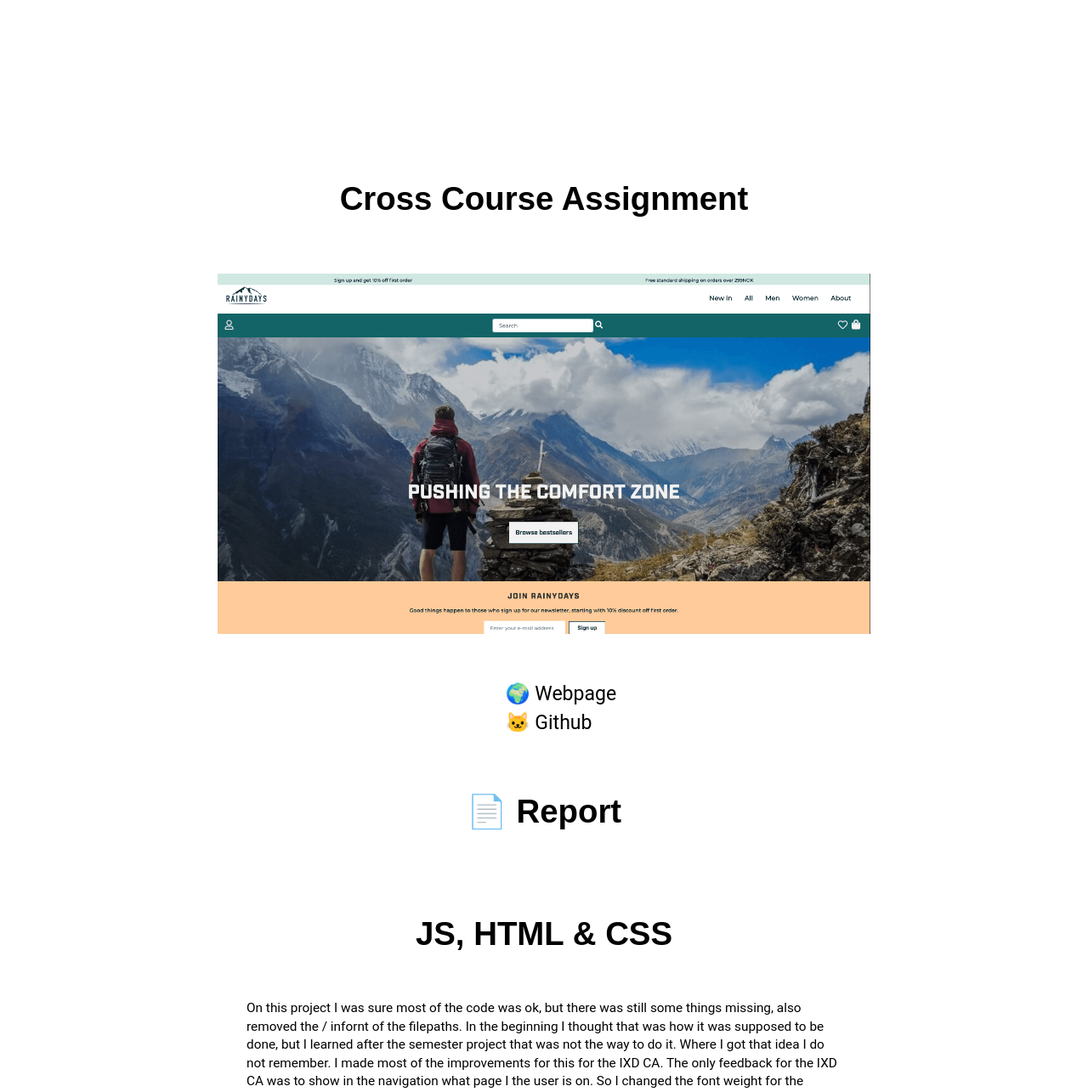
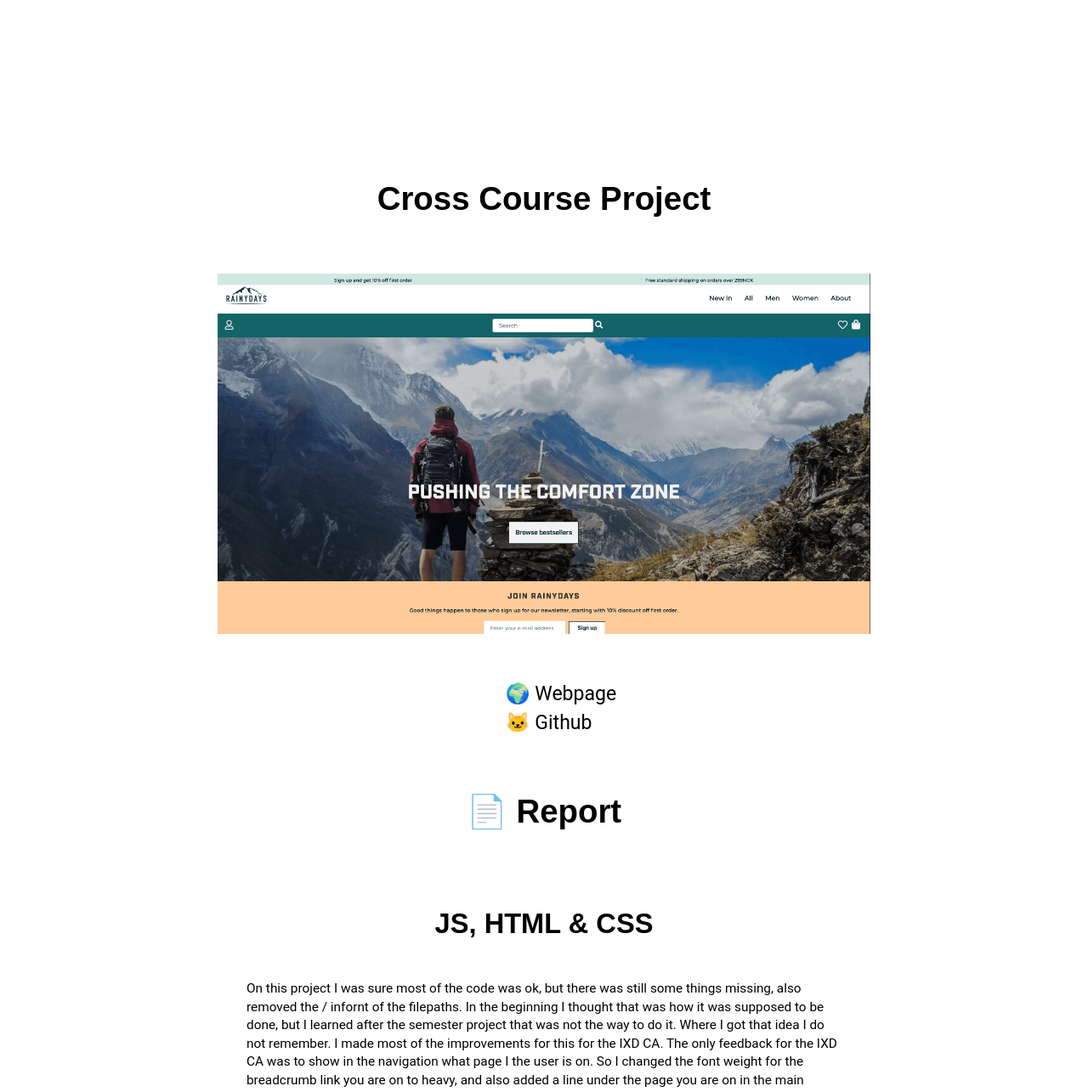
Before and after one commit to ineaw/portfolio-1, a plain HTML site: page index.html in a window 1280 px wide. Shown: the part 698-1983 px from the top of the page at 85% size. Drawn offline with Linux system fonts and the light colour scheme; a web font is replaced by a local one.

Commit message:
last fixes

```diff
--- a/css/styles.css
+++ b/css/styles.css
@@ -43,12 +43,12 @@ h2 {
 }
 
 h3 {
-  font-size: 2rem;
+  font-size: 1.7rem;
   text-align: left;
 }
 
 h4 {
-  font-size: 2rem;
+  font-size: 1.7rem;
   text-align: center;
 }
 
--- a/index.html
+++ b/index.html
@@ -26,7 +26,7 @@
         <a href="#project-exam" class="projectExam"><h2>Project Exam</h2></a>
       </section>
       <section id="cross-course" class="crossCourse">
-        <h3>Cross Course Assignment</h3>
+        <h3>Cross Course Project</h3>
         <figure class="cross-course-img"><img src="images/Rainydays.png" alt="Rainydays webpage" /></figure>
         <ul class="cross">
           <li><a href="https://rainydays-ineaw.netlify.app/" target="_blank">🌍 Webpage</a></li>
```
